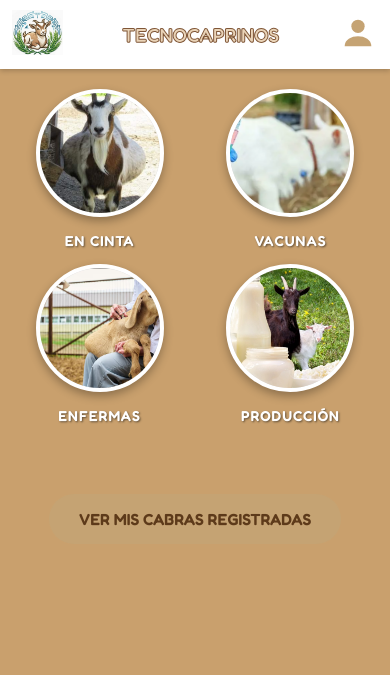
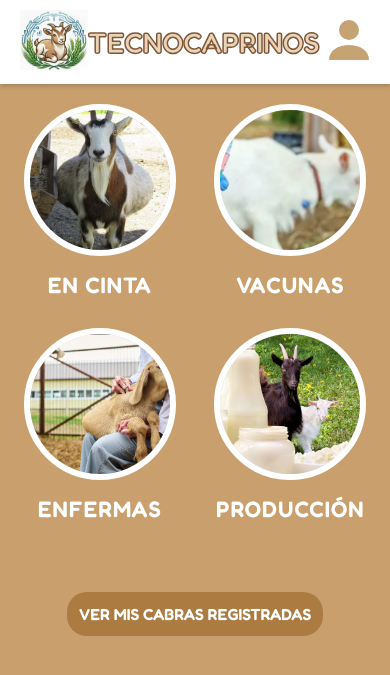
Before and after one commit to crZ-eng/TecnoCaprinos, a Django app: template TecnoCaprinos/templates/info_animales.html in a window 390 px wide. Shown: the top 675 px of the page. Run offline with Django 5.2, Linux system fonts and the light colour scheme; the template is opened without the code that fills it, so the values that code supplies are empty; some web fonts are replaced.

Commit message:
actualizacion de proyecto unificado

```diff
--- a/TecnoCaprinos/templates/info_animales.html
+++ b/TecnoCaprinos/templates/info_animales.html
@@ -1,7 +1,6 @@
 {% load static %}
 <!DOCTYPE html>
 <html lang="es">
-
 <head>
     <meta charset="UTF-8">
     <meta name="viewport" content="width=device-width, initial-scale=1.0">
@@ -28,72 +27,75 @@
             background-color: var(--bg-principal);
             margin: 0;
             color: black;
-            overflow-x: hidden;
-            /* Evita scroll horizontal */
         }
 
-        /* HEADER RESPONSIVO */
+        /* HEADER */
         .white-header {
             background-color: var(--blanco);
             display: flex;
             align-items: center;
             justify-content: space-between;
             padding: 10px 5%;
-            box-shadow: 0 2px 5px rgba(0, 0, 0, 0.2);
-            gap: 10px;
+            box-shadow: 0 2px 5px rgba(0,0,0,0.2);
         }
 
         .logo-container img {
             height: 60px;
-            width: auto;
         }
 
         .header-title {
-            font-size: clamp(1.2rem, 5vw, 2.5rem);
-            /* Tamaño fluido según pantalla */
+            font-size: 2.5rem;
             font-weight: 600;
             color: var(--bg-cuadros);
-            -webkit-text-stroke: 1px var(--color-trazos);
+            -webkit-text-stroke: 1.5px var(--color-trazos);
             margin: 0;
-            text-align: center;
-            flex-grow: 1;
         }
 
-        .irDashboard svg {
-            width: 50px;
-            height: 50px;
-            transition: transform 0.2s;
+        /* BOTÓN PERFIL */
+        .irDashboard {
+            text-decoration: none;
         }
 
-        /* GRID RESPONSIVO */
+
+
+        .search-bar input {
+            background: none;
+            border: none;
+            outline: none;
+            color: #5d3a1a;
+            font-family: 'Fredoka', sans-serif;
+            font-size: 1rem;
+            width: 100%;
+        }
+
+        .search-bar input::placeholder {
+            color: rgba(93, 58, 26, 0.7);
+        }
+
+        /* GRID */
         .grid-categorias {
             display: grid;
-            /* Se adapta automáticamente: mínimo 150px, máximo 1 fracción */
-            grid-template-columns: repeat(auto-fit, minmax(180px, 1fr));
-            gap: 20px;
-            padding: 40px 5%;
-            max-width: 1200px;
-            margin: 0 auto;
-            justify-items: center;
+            grid-template-columns: repeat(auto-fit, minmax(200px, 1fr));
+            gap: 30px;
+            padding: 20px 5%;
+            text-align: center;
         }
 
         .categoria-item {
             display: flex;
             flex-direction: column;
             align-items: center;
-            width: 100%;
         }
 
         .circulo {
-            width: clamp(140px, 20vw, 180px);
-            height: clamp(140px, 20vw, 180px);
+            width: 180px;
+            height: 180px;
             border-radius: 50%;
             border: 6px solid var(--blanco);
             overflow: hidden;
             margin-bottom: 15px;
             background-color: #ddd;
             transition: transform 0.3s ease;
-            box-shadow: 0 4px 10px rgba(0, 0, 0, 0.3);
         }
 
         .circulo:hover {
@@ -109,20 +111,20 @@
         /* TÍTULOS */
         .categoria-item h3 {
             text-transform: uppercase;
-            font-size: clamp(0.9rem, 3vw, 1.2rem);
+            font-size: 1.4rem;
             margin: 0;
             letter-spacing: 1px;
             color: white;
-            text-shadow: 1px 1px 2px rgba(0, 0, 0, 0.5);
-            text-align: center;
         }
 
         /* BOTÓN LISTAR */
         .btn-listar {
-            background-color: var(--beige-botones);
-            color: #5d3a1a;
-            padding: 15px 30px;
-            border-radius: 30px;
+            grid-column: span 2;
+            background-color:#ab7b41;
+            color: white;
+            border: none;
+            padding: 12px;
+            border-radius: 20px;
             text-decoration: none;
             font-size: 1rem;
             font-weight: bold;
@@ -132,38 +134,24 @@
 
             display: block;
             margin: 50px auto 0 auto;
-        }
+    }
 
         .btn-listar:hover {
             transform: scale(1.05);
         }
 
-        /* AJUSTES PARA MÓVILES PEQUEÑOS */
-        @media (max-width: 480px) {
-            .white-header {
-                padding: 10px 3%;
-            }
-
-            .logo-container img {
-                height: 45px;
-            }
-
-            .irDashboard svg {
-                width: 40px;
-                height: 40px;
-            }
-
+        @media (max-width: 768px) {
             .grid-categorias {
                 grid-template-columns: repeat(2, 1fr);
-                /* 2 columnas en móviles */
-                gap: 15px;
-                padding: 20px 3%;
             }
 
             .circulo {
-                width: 120px;
-                height: 120px;
-                border-width: 4px;
+                width: 140px;
+                height: 140px;
+            }
+
+            .header-title {
+                font-size: 1.8rem;
             }
         }
     </style>
@@ -172,28 +160,26 @@
 <body>
 
     <!-- HEADER -->
-    <header class="white-header">
+    <div class="white-header">
+
         <div class="logo-container">
-
-            <a href="{% url 'info_animales' %}">
             <img src="{% static 'logo.jpeg' %}" alt="Logo">
-            </a>
-
         </div>
 
         <h1 class="header-title">TECNOCAPRINOS</h1>
 
-        <a href="{% url 'dashboard' %}" class="irDashboard" title="Mi Perfil">
-            <svg viewBox="0 0 24 24" fill="#c5a373">
-                <circle cx="12" cy="8" r="4" />
-                <path d="M4 20c0-4 4-6 8-6s8 2 8 6" />
+        <a href="{% url 'dashboard' %}" class="irDashboard">
+            <svg width="60" height="60" viewBox="0 0 24 24" fill="#c5a373">
+                <circle cx="12" cy="8" r="4"/>
+                <path d="M4 20c0-4 4-6 8-6s8 2 8 6"/>
             </svg>
         </a>
-    </header>
+
+    </div>
 
 
     <!-- CATEGORÍAS -->
-    <main class="grid-categorias">
+    <div class="grid-categorias">
 
         <div class="categoria-item">
             <div class="circulo">
@@ -231,13 +217,12 @@
             <h3>PRODUCCIÓN</h3>
         </div>
 
-    </main>
 
-    <!-- BOTÓN CABRAS REGISTRADAS -->
-    <a href="{% url 'listar' %}" class="btn-listar">
-        VER MIS CABRAS REGISTRADAS
-    </a>
 
+    </div>
+      <!-- BOTÓN CABRAS REGISTRADAS -->
+        <a href="{% url 'listar' %}" class="btn-listar">
+            VER MIS CABRAS REGISTRADAS
+        </a>
 </body>
-
 </html>
```
